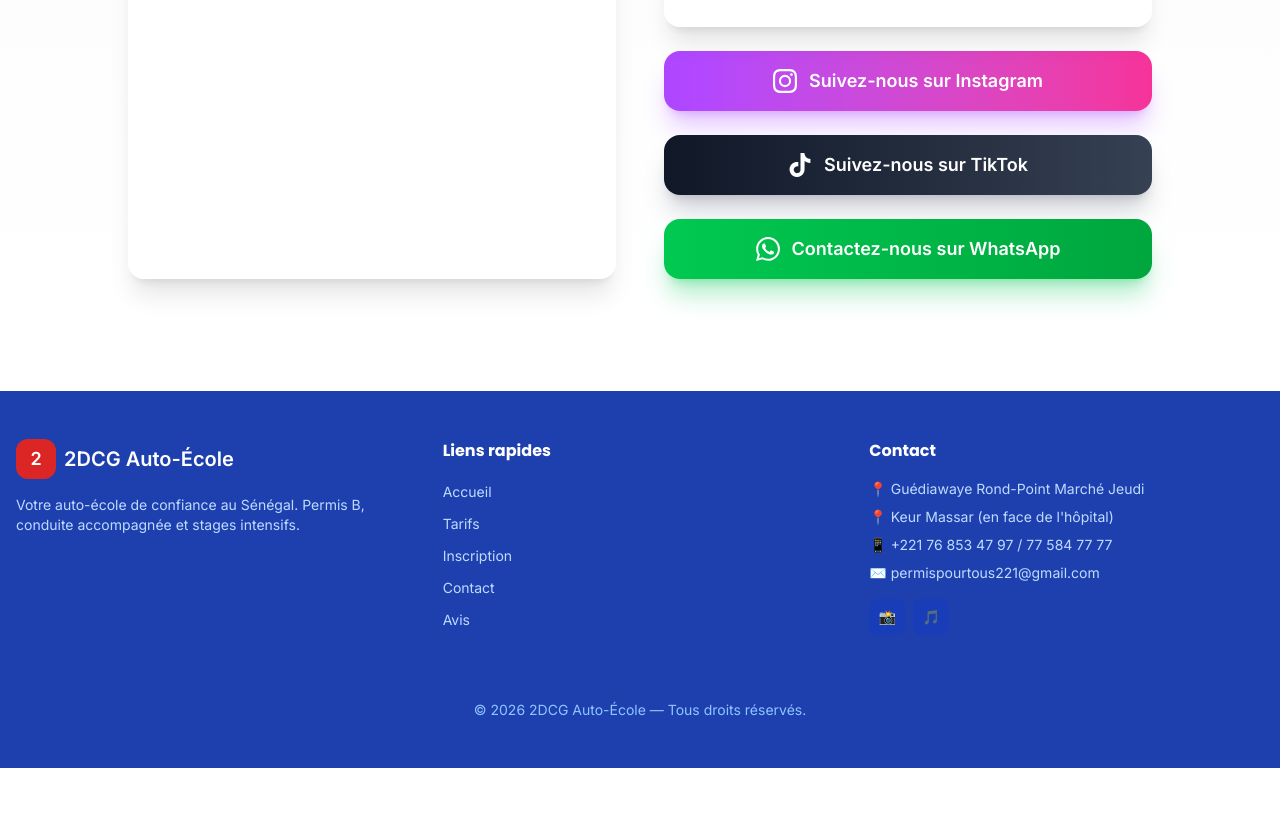
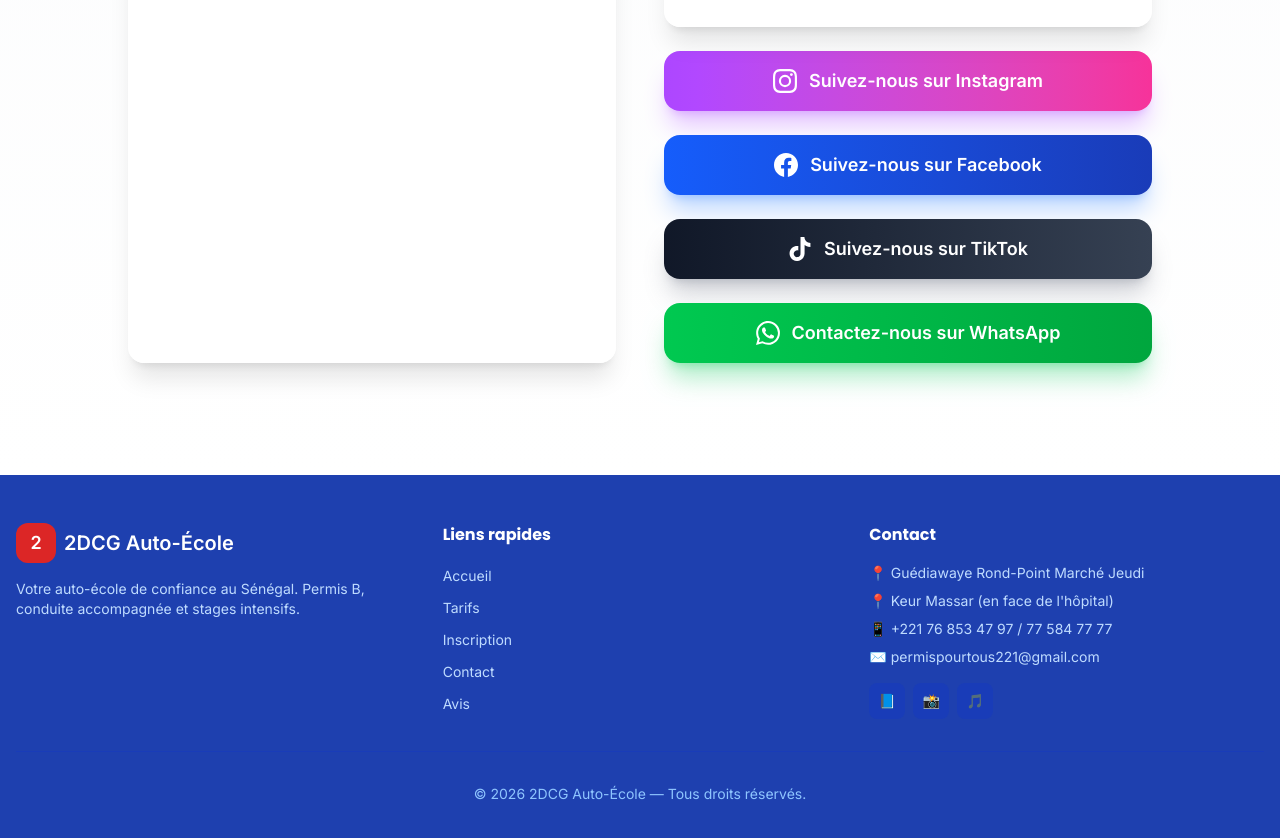
Before and after one commit to nursiepotter-hub/-auto-ecole-2dcg, a React (Vite) app: page /contact in a window 1280 px wide. Shown: the part 840-1678 px from the top of the page. Before the commit the page ends 1608 px from the top, so only its background shows below. Built offline with nearby package versions, Linux system fonts and the light colour scheme; no server answers.

Commit message:
Add Facebook social link

```diff
--- a/src/components/Footer.tsx
+++ b/src/components/Footer.tsx
@@ -1,6 +1,7 @@
 import { Link } from 'react-router-dom'
 
 const socialLinks = [
+  { name: 'Facebook', url: 'https://www.facebook.com/share/1BkkSuJMh8/', icon: '📘' },
   { name: 'Instagram', url: 'https://www.instagram.com/autoecole2dcg?igsh=MWZhcjNmaG9sOW1tMg==', icon: '📸' },
   { name: 'TikTok', url: 'https://www.tiktok.com/@2d.consultinggroup?_r=1&_t=ZS-97ay6TTzde0', icon: '🎵' },
 ]
--- a/src/pages/Contact.tsx
+++ b/src/pages/Contact.tsx
@@ -98,6 +98,16 @@ export default function Contact() {
             </a>
 
             <a
+              href="https://www.facebook.com/share/1BkkSuJMh8/"
+              target="_blank"
+              rel="noopener noreferrer"
+              className="flex items-center justify-center gap-3 w-full bg-gradient-to-r from-blue-600 to-blue-800 text-white px-6 py-4 rounded-2xl font-bold text-lg hover:from-blue-700 hover:to-blue-900 transition-all shadow-xl shadow-blue-500/30 hover:shadow-blue-500/50"
+            >
+              <svg className="w-6 h-6" fill="currentColor" viewBox="0 0 24 24"><path d="M24 12.073c0-6.627-5.373-12-12-12s-12 5.373-12 12c0 5.99 4.388 10.954 10.125 11.854v-8.385H7.078v-3.47h3.047V9.43c0-3.007 1.792-4.669 4.533-4.669 1.312 0 2.686.235 2.686.235v2.953H15.83c-1.491 0-1.956.925-1.956 1.874v2.25h3.328l-.532 3.47h-2.796v8.385C19.612 23.027 24 18.062 24 12.073z"/></svg>
+              Suivez-nous sur Facebook
+            </a>
+
+            <a
               href="https://www.tiktok.com/@2d.consultinggroup?_r=1&_t=ZS-97ay6TTzde0"
               target="_blank"
               rel="noopener noreferrer"
```
